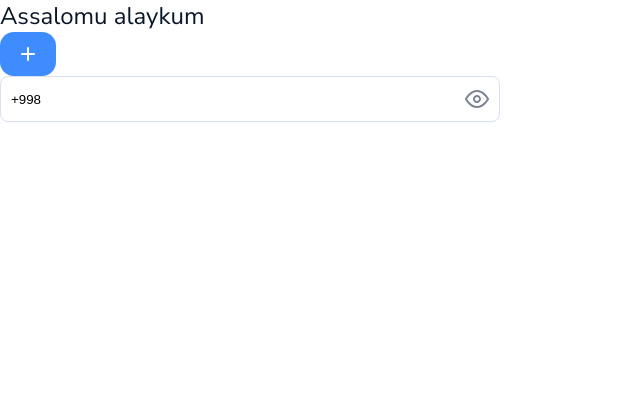
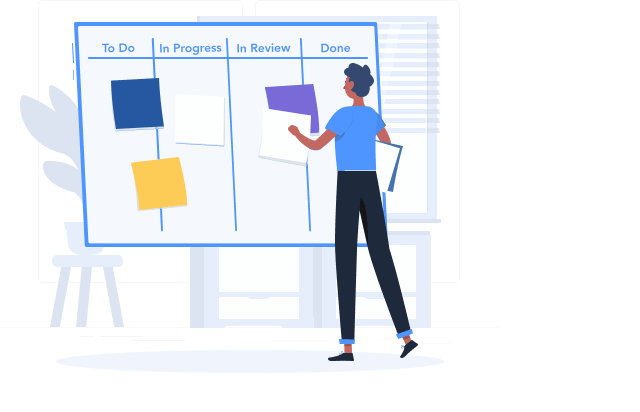
Before and after one commit to azamjonbro/CRM, a Vue app: page / in a window 1280 px wide. Shown: the top 412 px of the page, without its empty margins (0-640 px from the left). Built offline with nearby package versions, Linux system fonts and the light colour scheme.

Commit message:
Login page created and functions published

```diff
--- a/package.json
+++ b/package.json
@@ -10,7 +10,8 @@
   },
   "dependencies": {
     "axios": "^1.9.0",
-    "vue": "^3.5.13"
+    "vue": "^3.5.13",
+    "vue-router": "^4.5.1"
   },
   "devDependencies": {
     "@vitejs/plugin-vue": "^5.2.3",
--- a/src/App.vue
+++ b/src/App.vue
@@ -1,20 +1,10 @@
 <template >
-  <div>
-    <div class="color-1 text-5">Assalomu alaykum</div>
-    <Button class="icon info" IconName="PlusIcon"/>
-    <Input placeholder="Enter problem" value="+998" :width="500" iconName="EyeOpenIcon"/>
-  </div>
+  <router-view></router-view>
 </template>
 <script>
-import Button from './Components/Templates/Button/Button.vue';
-import Input from './Components/Templates/Input/Input.vue';
 
 export default {
-  components:{
-    Button,
-    Input,
-
-  }
+  name:"App"
 }
 </script>
 <style >
--- a/src/Router/index.js
+++ b/src/Router/index.js
@@ -0,0 +1,18 @@
+import { createRouter, createWebHistory } from 'vue-router';
+import LoginPage from '@/Views/Login/Login.vue';
+
+const routes = [
+    {
+        path: '/',
+        name: 'Login',
+        component: LoginPage
+    },
+
+];
+
+const router = createRouter({
+    history:  createWebHistory(),
+    routes
+});
+
+export default router;
--- a/src/Views/Login/Login.vue
+++ b/src/Views/Login/Login.vue
@@ -1,6 +1,6 @@
-<template lang="">
- <div>
-  Login Page
+<template >
+ <div class="login">
+  <img src="../../assets/Images/Illustration.png" alt="Image" loading="lazy"  >
  </div>
 </template>
 <script>
@@ -8,6 +8,6 @@ export default {
 
 }
 </script>
-<style lang="">
+<style >
 
 </style>
--- a/src/main.js
+++ b/src/main.js
@@ -1,5 +1,8 @@
 import { createApp } from 'vue'
 import './assets/Css/style.css'
+import router from './Router'
 import App from './App.vue'
 
-createApp(App).mount('#app')
+createApp(App)
+.use(router)
+.mount('#app')
```
Also changed, not shown: src/assets/Images/Illustration.png (added), 1 other file (tests, documents, lock files or other folders).
